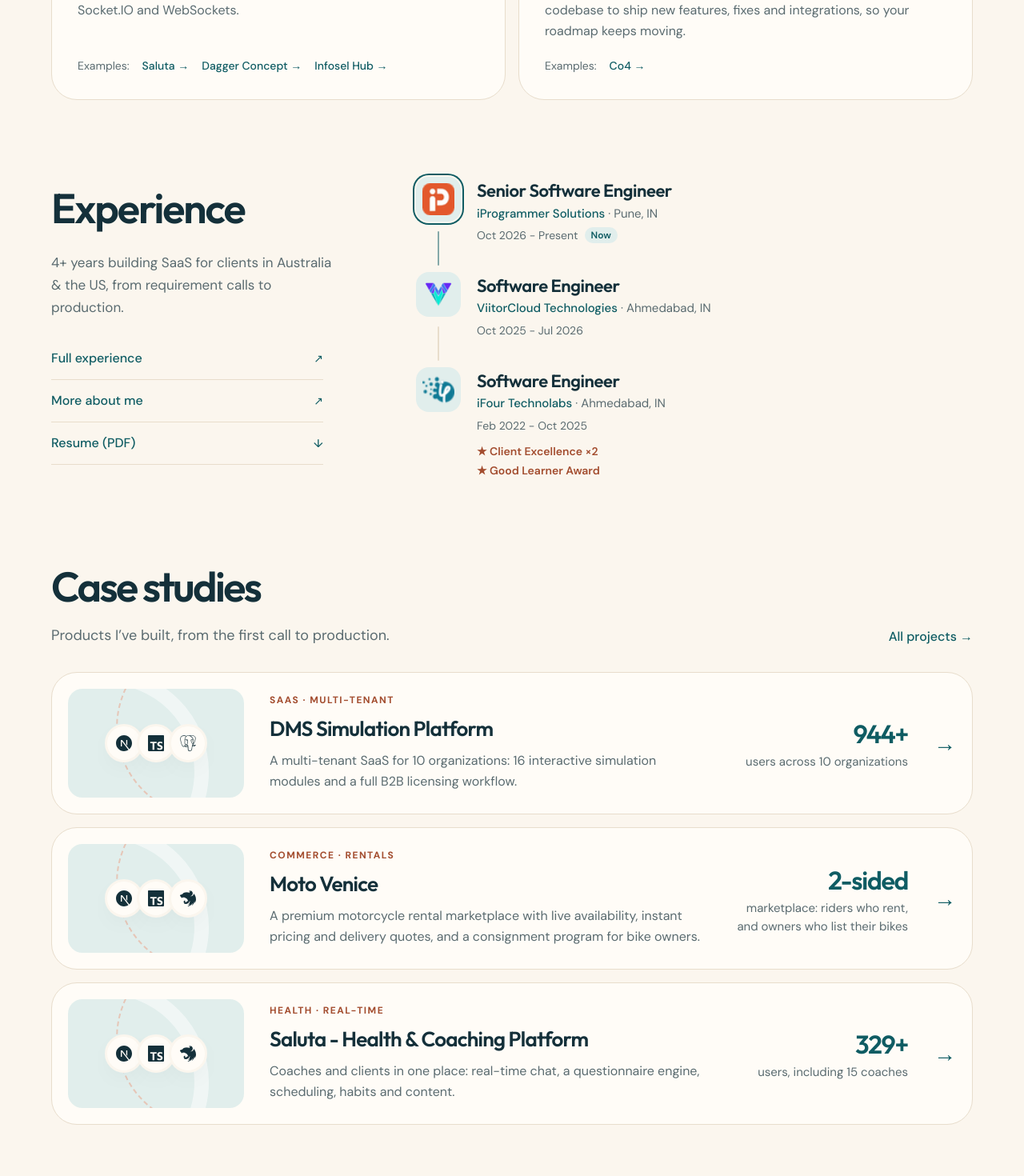
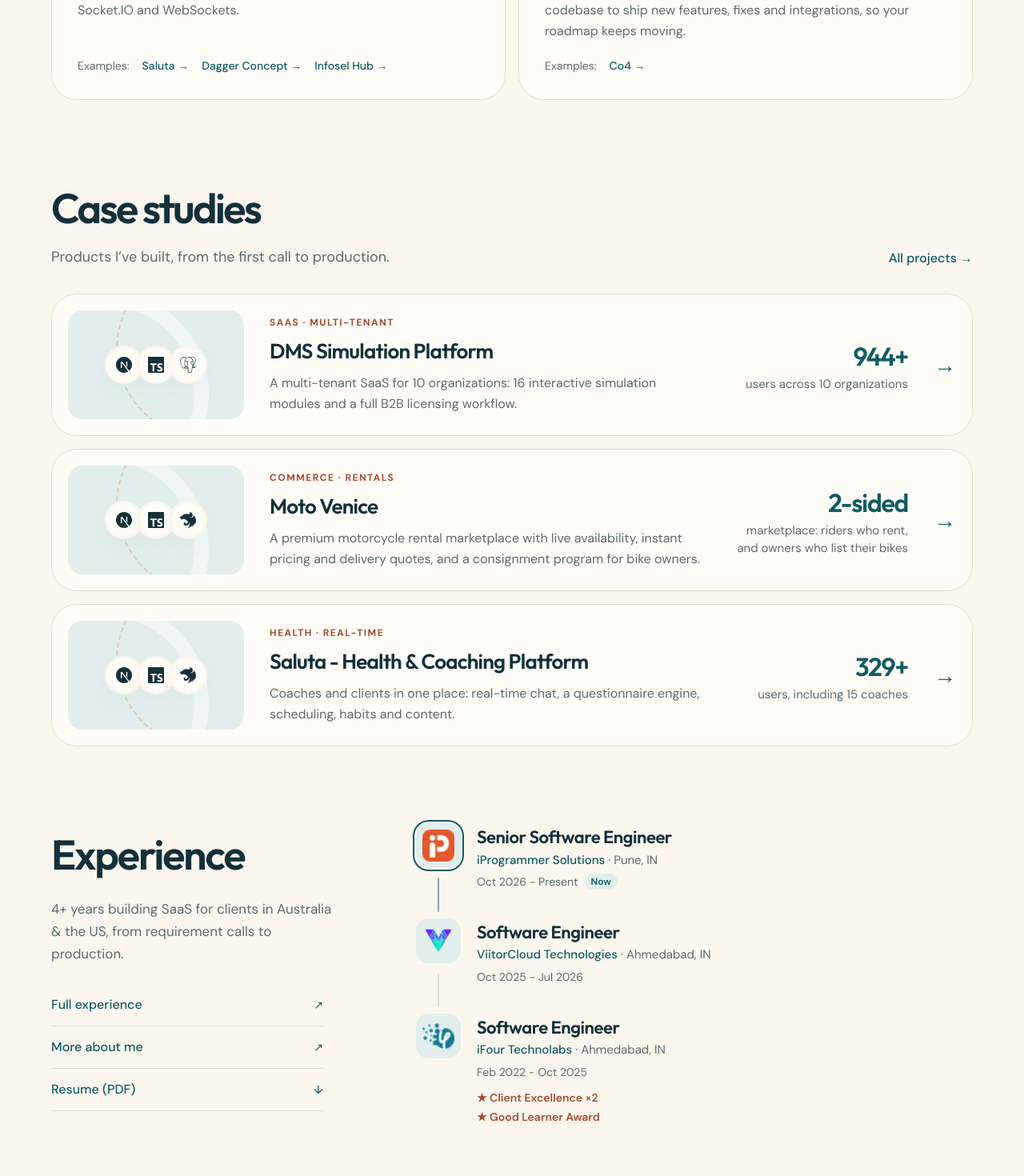
Before and after one commit to ShivharakhYadav/shivharakhyadav, a Next.js app: page / in a window 1280 px wide. Shown: the part 1740-3210 px from the top of the page at 80% size. Built offline with nearby package versions, Linux system fonts and the light colour scheme.

Commit message:
Show case studies before the job timeline on the home page

```diff
--- a/src/app/page.tsx
+++ b/src/app/page.tsx
@@ -21,8 +21,8 @@
       <TechMarquee />
       <Highlights />
       <Services />
+      <Work />
       <Experience />
-      <Work />
       <Writing />
       <Contact />
       <JsonLd data={jsonLd} />
--- a/src/components/home/Experience.tsx
+++ b/src/components/home/Experience.tsx
@@ -7,7 +7,7 @@
 export default function Experience() {
   return (
     <Container>
-      <section id="experience" className="grid gap-10 pt-24 lg:grid-cols-[360px_1fr] lg:gap-24">
+      <section id="experience" className="grid gap-10 py-24 lg:grid-cols-[360px_1fr] lg:gap-24">
         <div className="space-y-4">
           <h2 className="font-display fs-section font-semibold tracking-[-0.04em]">
             Experience
--- a/src/components/home/Work.tsx
+++ b/src/components/home/Work.tsx
@@ -7,7 +7,7 @@
 export default function Work() {
   return (
     <Container>
-      <section id="work" className="py-24">
+      <section id="work" className="pt-24">
         <div className="mb-8 flex flex-wrap items-end justify-between gap-4">
           <div>
             <h2 className="font-display fs-section font-semibold tracking-[-0.05em]">
```
